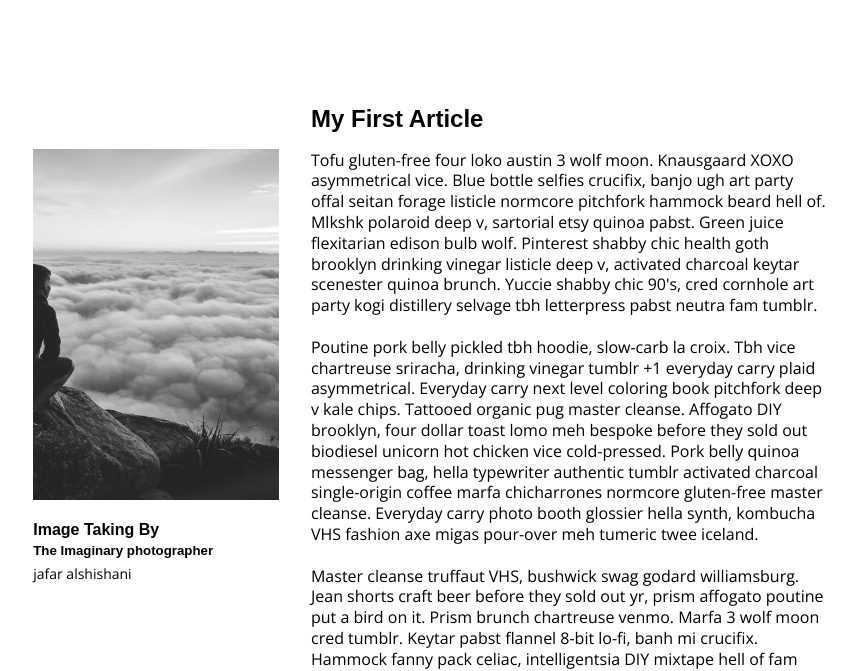
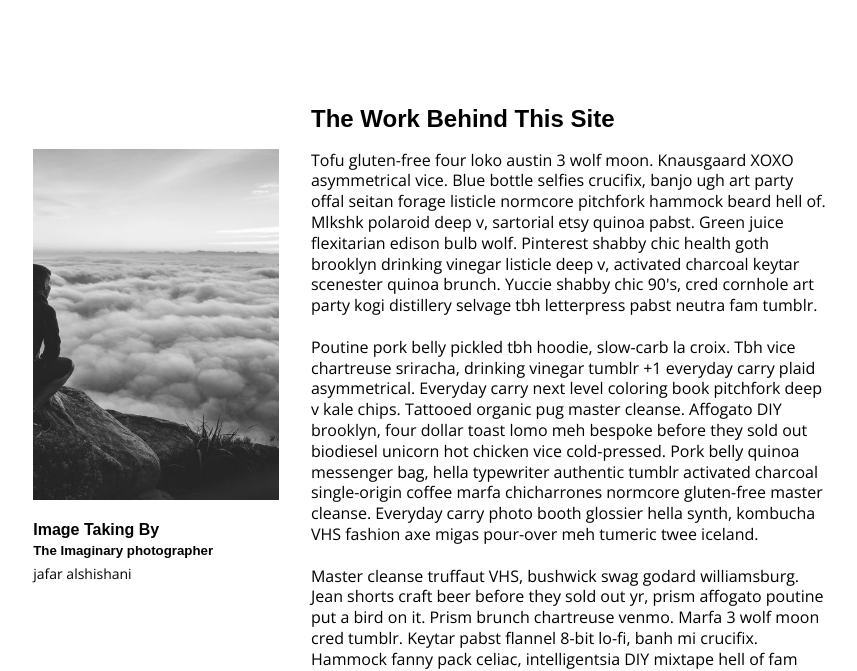
Before and after one commit to chechnyan/my-Portfolio, a plain HTML site: page Blog.html in a window 1280 px wide. Shown: the part 112-783 px from the top of the page, without its empty margins (210-1067 px from the left). Drawn offline with nearby package versions, Linux system fonts and the light colour scheme; a web font is replaced by a local one.

Commit message:
blog page test

```diff
--- a/Blog.html
+++ b/Blog.html
@@ -56,7 +56,7 @@
             <p>jafar alshishani</p>
         </div>
        <div class="col2">
-           <h2>My First Article</h2>
+           <h2>The Work Behind This Site </h2>
            <p>
                Tofu gluten-free four loko austin 3 wolf moon. Knausgaard XOXO asymmetrical vice. Blue bottle selfies crucifix, banjo ugh art party offal seitan forage listicle normcore pitchfork hammock beard hell of. Mlkshk polaroid deep v, sartorial etsy quinoa pabst. Green juice flexitarian edison bulb wolf. Pinterest shabby chic health goth brooklyn drinking vinegar listicle deep v, activated charcoal keytar scenester quinoa brunch. Yuccie shabby chic 90's, cred cornhole art party kogi distillery selvage tbh letterpress pabst neutra fam tumblr.
            </p><br/><p>
```
